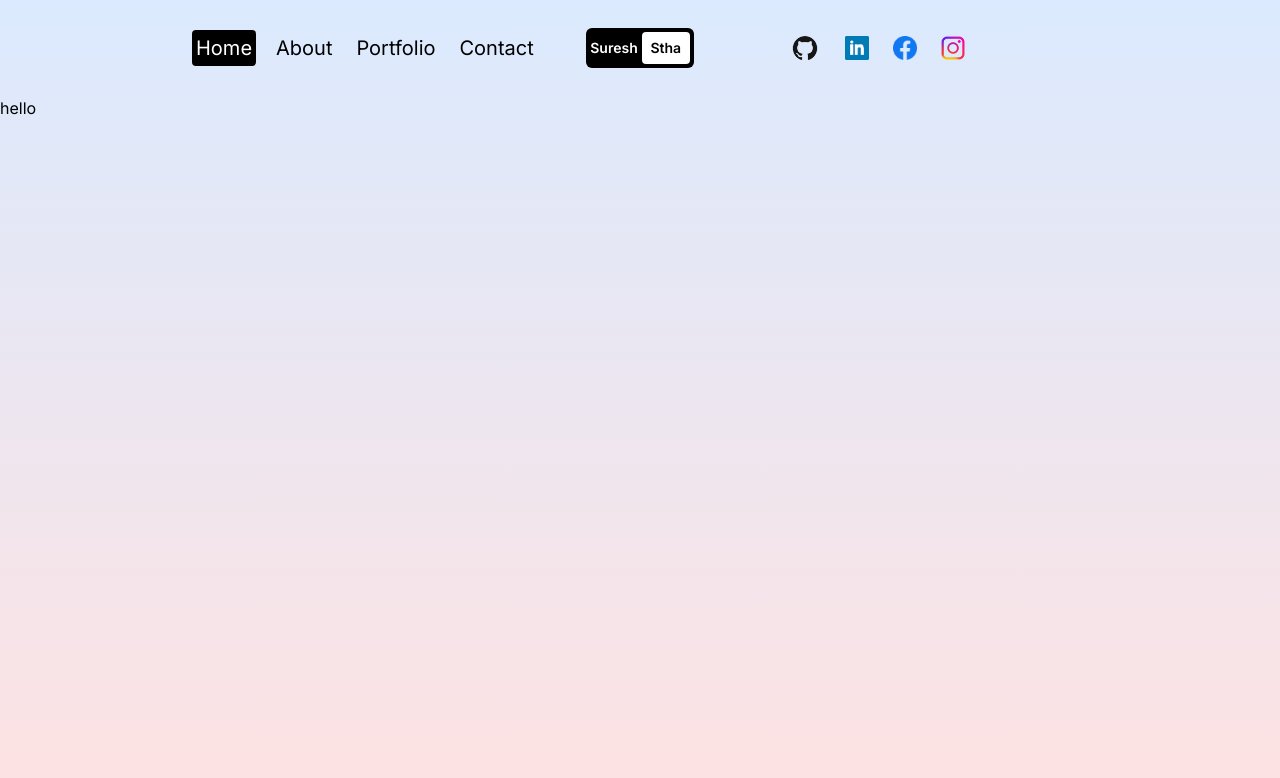
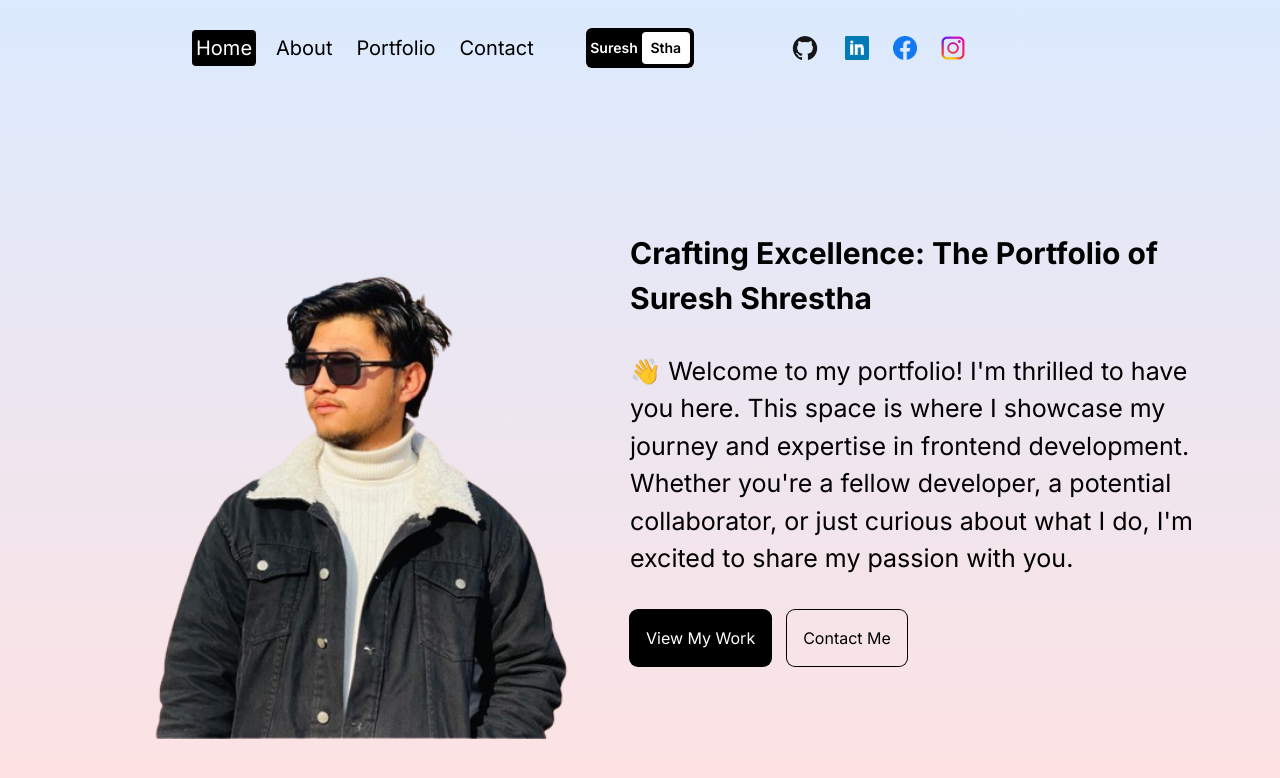
Before and after one commit to Suresh901/portfolio, a Next.js app: page / in a window 1280 px wide. Shown: the top 778 px of the page. Built offline with nearby package versions, Linux system fonts and the light colour scheme.

Commit message:
home page added

```diff
--- a/src/app/page.tsx
+++ b/src/app/page.tsx
@@ -1,8 +1,29 @@
+import Image from "next/image"
 
 const page = () => {
   return (
-    <div>
-      hello
+    <div className="h-full flex flex-col lg:flex-row px-4 sm:px-8 md:px-12 mr-5">
+      {/* image container */}
+      <div className="h-1/2 lg:h-full lg:w-1/2 relative">
+        <Image src="/img.png" alt="" fill className="object-contain " />
+      </div>
+
+      {/* text container  */}
+      <div className="h-1/2 lg:h-full lg:w-1/2  flex flex-col items-center justify-center gap-6 md:gap-8">
+        <h1 className="font-bold text-[18px] md:text-[25px] lg:text-[30px]">Crafting Excellence: The Portfolio of Suresh Shrestha</h1>
+        <p className="text-[15px] md:text-[20px] lg:text-[25px]">
+          👋 Welcome to my portfolio!
+          I'm thrilled to have you here. This space is where I showcase my journey and
+          expertise in frontend development. Whether you're a fellow developer, a potential
+          collaborator, or just curious about what I do, I'm excited to share my passion with you.
+        </p>
+        <div className="w-full flex gap-4">
+          <button className="p-2 md:p-4 rounded-lg ring-1 ring-black bg-black text-white">View My Work </button>
+          <button className="p-2 md:p-4 rounded-lg ring-1 ring-black">Contact Me</button>
+        </div>
+      </div>
+
+
     </div>
   )
 }
```
Also changed, not shown: public/img.png (added), 1 other file (tests, documents, lock files or other folders).
